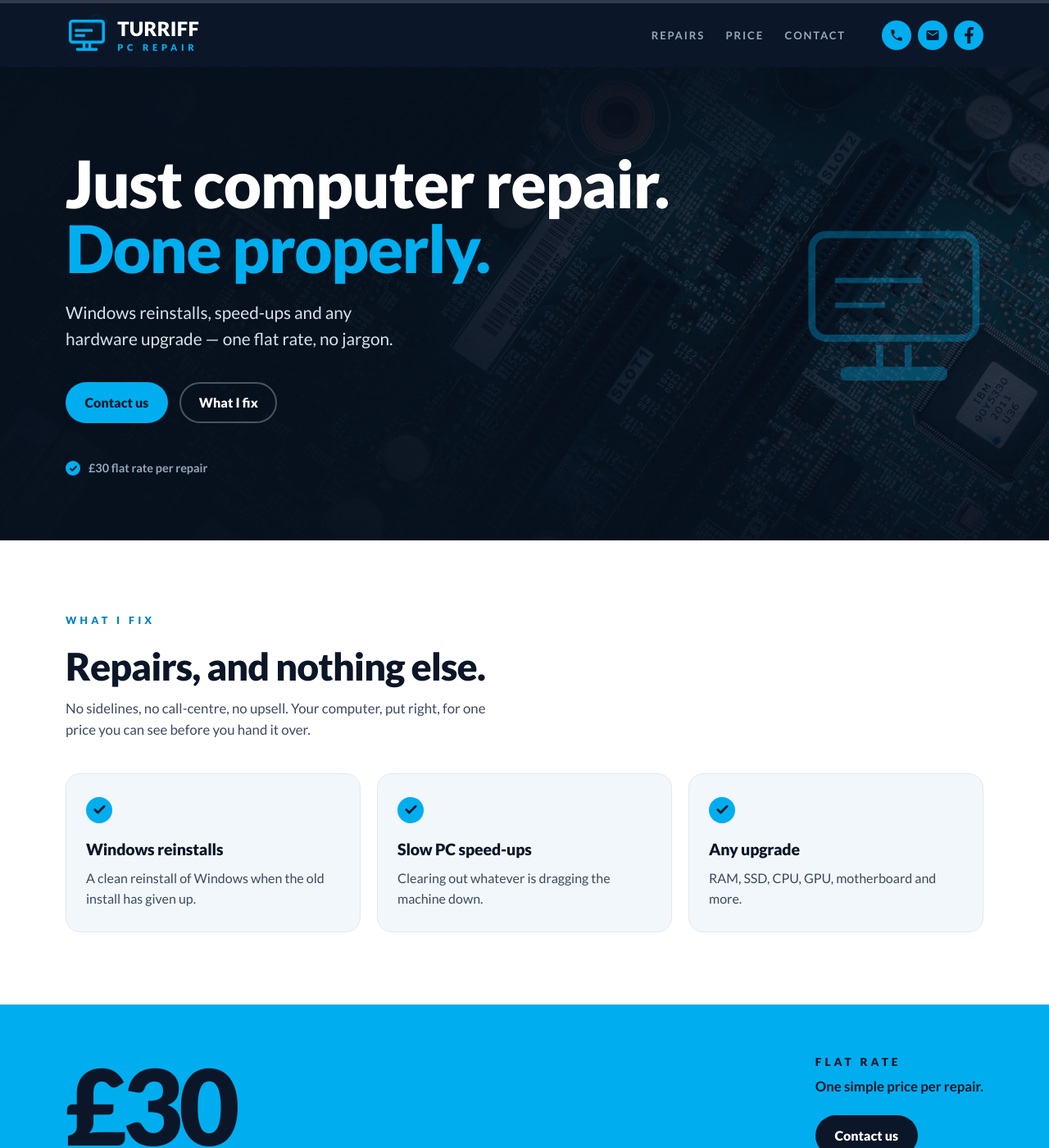
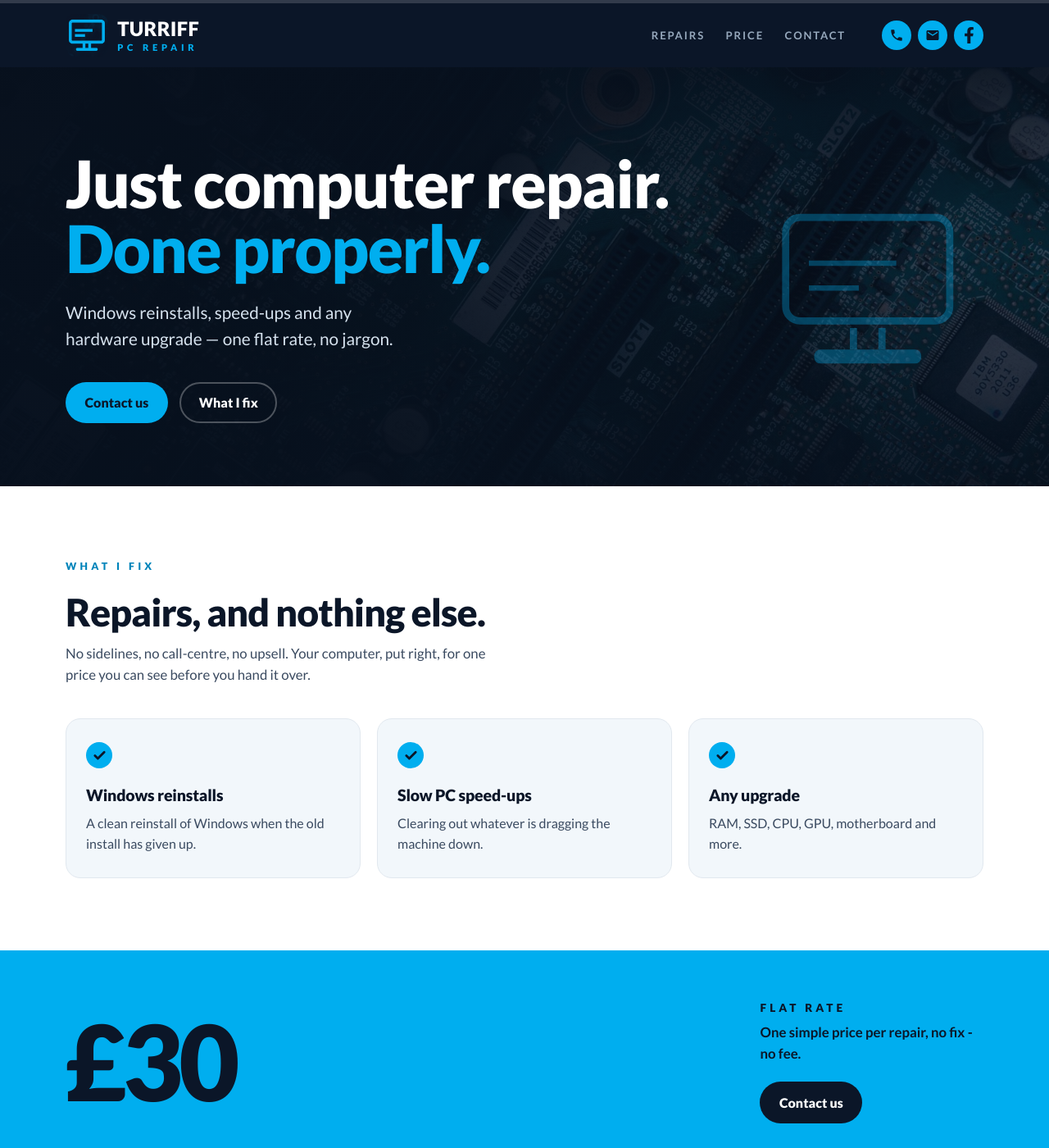
Before and after one commit to linuxer0x42/turriffpcrepair-website, a Jekyll site: the page built from index.html, in a window 1280 px wide and 1400 px high. Shown: the whole window at 82% size. Built offline with Jekyll 4.4.1, drawn with Linux system fonts in a browser that asks for light colours.

Commit message:
feat: add "no fix - no fee" wording to price section

```diff
--- a/index.html
+++ b/index.html
@@ -20,11 +20,6 @@ description: >-
       <a class="btn btn-primary" href="#contact">Contact us</a>
       <a class="btn btn-ghost" href="#repairs">What I fix</a>
     </p>
-
-    <ul class="facts">
-      <li>{{ site.price }} flat rate per repair</li>
-    </ul>
-  </div>
 
   <svg class="hero-mark" viewBox="0 0 100 86" fill="none" aria-hidden="true">
     <rect x="4" y="4" width="92" height="58" rx="8"
@@ -63,7 +58,7 @@ description: >-
 
     <div class="price-copy">
       <p class="price-label">Flat rate</p>
-      <p class="price-note">One simple price per repair.</p>
+      <p class="price-note">One simple price per repair, no fix - no fee.</p>
       <a class="btn btn-dark" href="#contact">Contact us</a>
     </div>
   </div>
```
